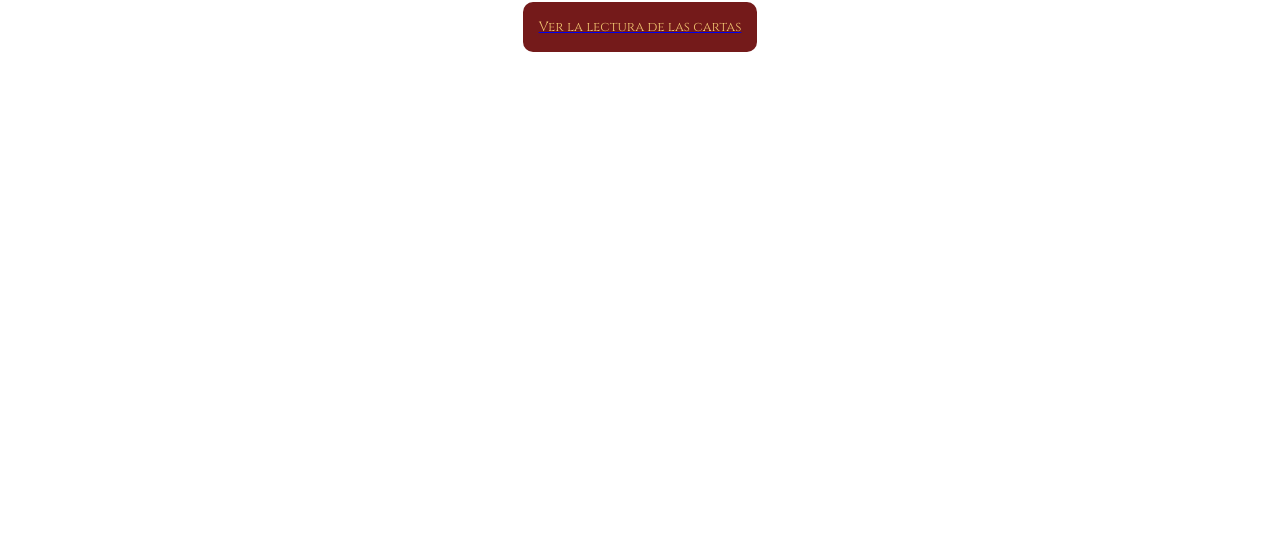
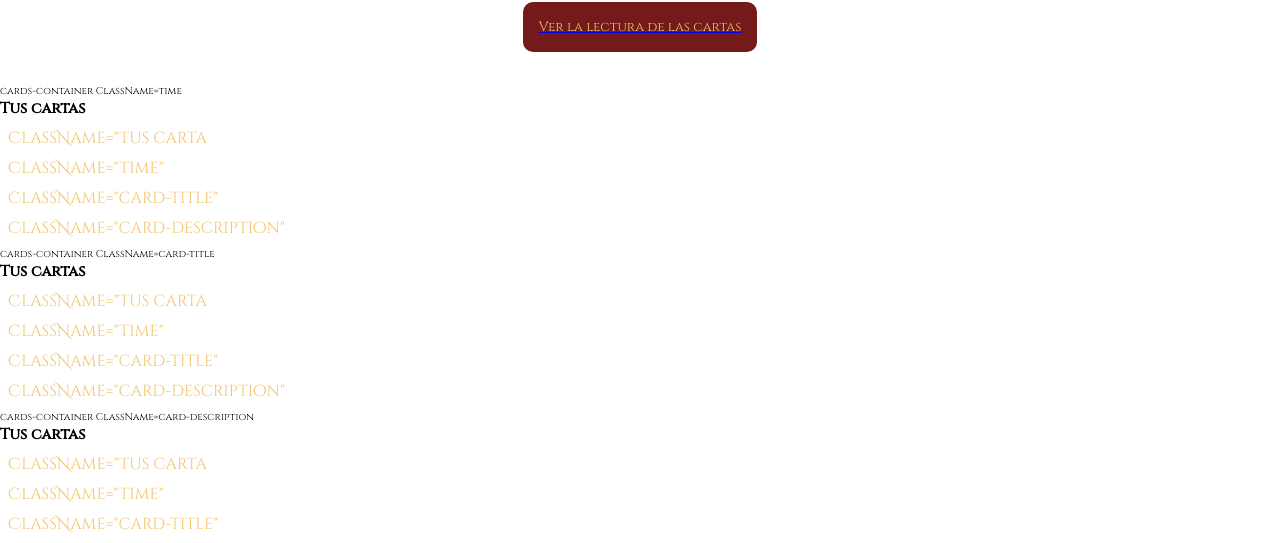
Before and after one commit to magswer/Sakura-Tarot, a React (Create React App) app: page / in a window 1280 px wide. Shown: the part 310-853 px from the top of the page. Before the commit the page ends 800 px from the top, so only its background shows below. Built offline with nearby package versions, Linux system fonts and the light colour scheme; no server answers.

Commit message:
componente lettermold

```diff
--- a/src/App.js
+++ b/src/App.js
@@ -4,6 +4,7 @@ import Header from './components/Header';
 import Main from './components/Main';
 import Button from './components/Button';
 import { Link } from 'react-router-dom';
+import Lettermold from './components/Lettermold';
 
 function App() {
   return (
@@ -11,7 +12,9 @@ function App() {
     <Header />
     <Main />
     <Link to='/Secondpage'><Button /></Link>
-
+    <Lettermold text= "time"/>
+    <Lettermold text= "card-title"/>
+    <Lettermold text= "card-description"/>
     </>
 
   );
--- /dev/null
+++ b/src/components/Lettermold.jsx
@@ -0,0 +1,19 @@
+import React, { Component } from 'react'
+import'../styles/Lettermold.css';
+
+export class Lettermold extends Component {
+  render() {
+    return (
+      <>
+      <div>cards-container ClassName={}{this.props.text}</div>
+      <h2> Tus cartas</h2>
+      <p> ClassName="Tus carta</p>
+      <p> ClassName="time"</p>
+      <p> ClassName="card-title"</p>
+      <p> ClassName="card-description"</p>
+      </>
+    )
+  }
+}
+
+export default Lettermold
```
Also changed, not shown: src/components/FunctionMolde.jsx (added, +9 -0 lines), src/styles/Lettermold.css (added).
